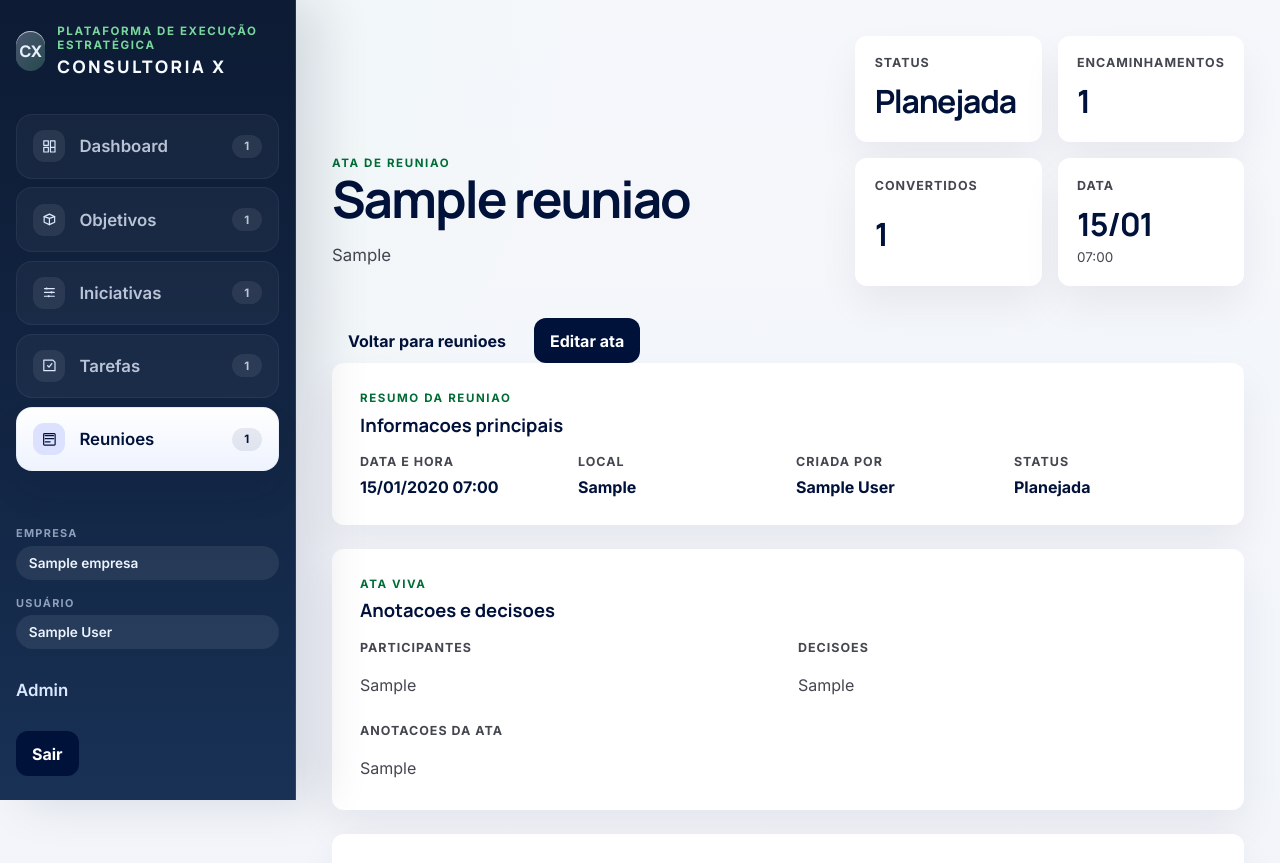
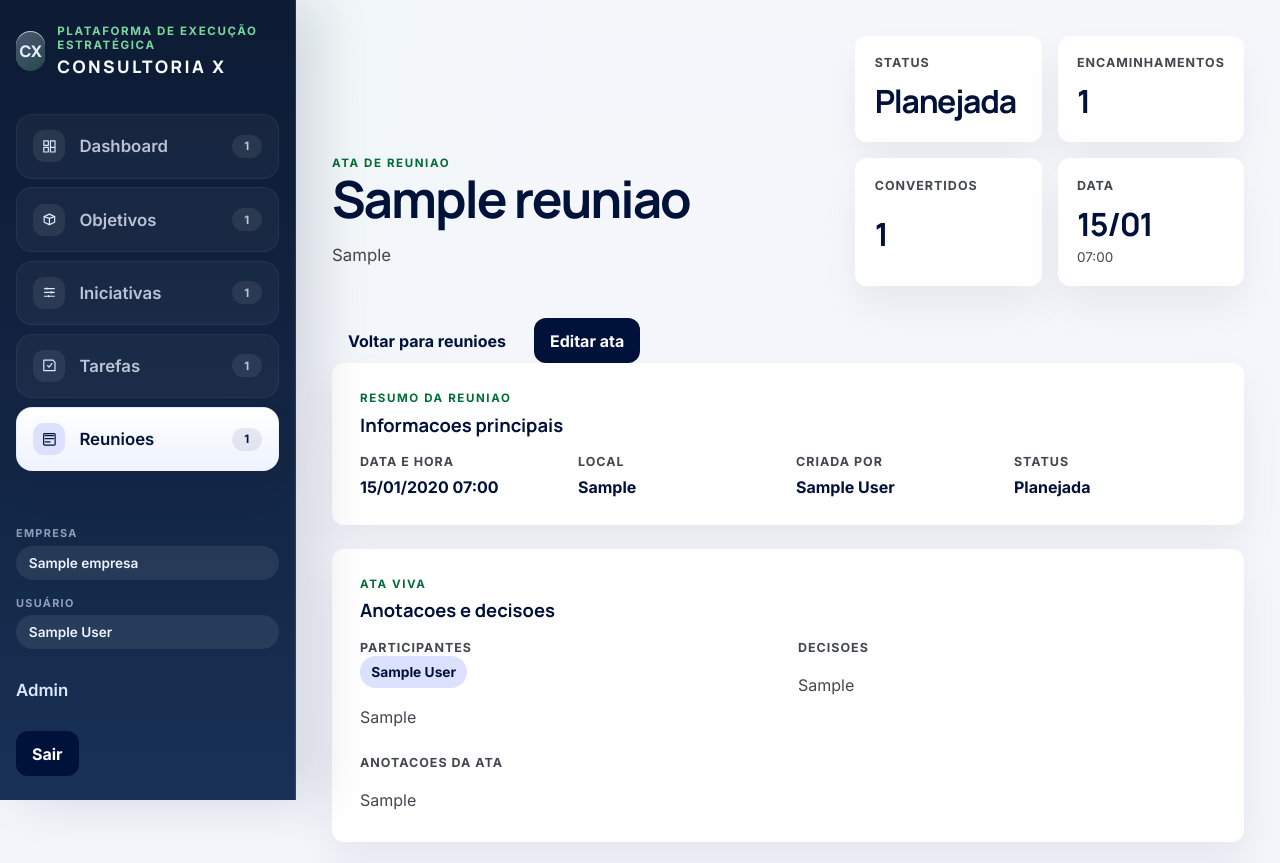
Before and after one commit to newtoncerezini-ai/appmonitor, a Django app: page /reunioes/1/ in a window 1280 px wide. Shown: the top 863 px of the page. Run offline with Django 5.2, Linux system fonts and the light colour scheme; a user stored in the database is signed in; tables that the repository leaves empty hold one stand-in row (values such as "Sample post").

Commit message:
Support meeting participant selection

```diff
--- a/core/admin.py
+++ b/core/admin.py
@@ -80,7 +80,8 @@ class EncaminhamentoReuniaoInline(admin.TabularInline):
 class ReuniaoAdmin(admin.ModelAdmin):
     list_display = ("titulo", "empresa", "data_hora", "status", "criada_por")
     list_filter = ("empresa", "status")
-    search_fields = ("titulo", "pauta", "ata", "decisoes")
+    search_fields = ("titulo", "pauta", "ata", "decisoes", "participantes_externos")
+    filter_horizontal = ("participantes_usuarios",)
     inlines = [EncaminhamentoReuniaoInline]
 
 
--- a/core/forms.py
+++ b/core/forms.py
@@ -117,10 +117,33 @@ class PlanoAcaoForm(BaseEmpresaForm):
 class ReuniaoForm(BaseEmpresaForm):
     class Meta:
         model = Reuniao
-        fields = ["titulo", "data_hora", "local", "participantes", "pauta", "ata", "decisoes", "status"]
+        fields = [
+            "titulo",
+            "data_hora",
+            "local",
+            "participantes_usuarios",
+            "participantes_externos",
+            "pauta",
+            "ata",
+            "decisoes",
+            "status",
+        ]
         widgets = {
             "data_hora": forms.DateTimeInput(attrs={"type": "datetime-local"}),
         }
+
+    def __init__(self, *args, user=None, **kwargs):
+        super().__init__(*args, user=user, **kwargs)
+        self.fields["participantes_usuarios"].label = "Participantes internos"
+        self.fields["participantes_externos"].label = "Participantes externos"
+        self.fields["participantes_usuarios"].widget = forms.CheckboxSelectMultiple()
+        if self.user and self.user.empresa:
+            self.fields["participantes_usuarios"].queryset = Usuario.objects.filter(
+                empresa=self.user.empresa,
+            ).order_by("first_name", "username")
+        self.fields["participantes_usuarios"].widget.choices = self.fields["participantes_usuarios"].choices
+        self.fields["participantes_usuarios"].help_text = "Selecione os usuarios do sistema que participaram da reuniao."
+        self.fields["participantes_externos"].help_text = "Inclua convidados externos, um por linha, quando houver."
 
 
 class EncaminhamentoReuniaoForm(BaseEmpresaForm):
--- a/core/models.py
+++ b/core/models.py
@@ -321,6 +321,12 @@ class Reuniao(models.Model):
     data_hora = models.DateTimeField(default=timezone.now)
     local = models.CharField(max_length=180, blank=True)
     participantes = models.TextField(blank=True)
+    participantes_usuarios = models.ManyToManyField(
+        Usuario,
+        blank=True,
+        related_name="reunioes_participante",
+    )
+    participantes_externos = models.TextField(blank=True)
     pauta = models.TextField(blank=True)
     ata = models.TextField(blank=True)
     decisoes = models.TextField(blank=True)
--- a/core/tests.py
+++ b/core/tests.py
@@ -452,7 +452,8 @@ class ReuniaoTests(TestCase):
                 "titulo": "Reuniao semanal",
                 "data_hora": "2026-04-20T09:00",
                 "local": "Online",
-                "participantes": "Equipe",
+                "participantes_usuarios": [self.usuario.pk],
+                "participantes_externos": "Cliente externo",
                 "pauta": "Acompanhar execucao",
                 "ata": "Discutimos prioridades.",
                 "decisoes": "Manter foco comercial.",
@@ -462,6 +463,9 @@ class ReuniaoTests(TestCase):
 
         self.assertEqual(response.status_code, 302)
         self.assertTrue(Reuniao.objects.filter(titulo="Reuniao semanal", empresa=self.empresa).exists())
+        reuniao = Reuniao.objects.get(titulo="Reuniao semanal", empresa=self.empresa)
+        self.assertTrue(reuniao.participantes_usuarios.filter(pk=self.usuario.pk).exists())
+        self.assertEqual(reuniao.participantes_externos, "Cliente externo")
 
     def test_encaminhamento_gera_tarefa(self):
         reuniao = Reuniao.objects.create(
--- a/core/views.py
+++ b/core/views.py
@@ -47,17 +47,19 @@ def _format_history_value(instance, field_name, value):
     return str(value)
 
 
-def registrar_historico_alteracoes(instance, original, user, form, tipo_entidade):
+def registrar_historico_alteracoes(instance, original, user, form, tipo_entidade, previous_m2m_values=None):
     if not form.changed_data:
         return
+    previous_m2m_values = previous_m2m_values or {}
     for field_name in form.changed_data:
         field = form.fields.get(field_name)
         if field is None:
             continue
 
-        if field_name == "dependencias":
-            anterior = list(original.dependencias.order_by("nome"))
-            novo = list(instance.dependencias.order_by("nome"))
+        model_field = instance._meta.get_field(field_name)
+        if model_field.many_to_many:
+            anterior = previous_m2m_values.get(field_name, list(getattr(original, field_name).all().order_by("pk")))
+            novo = list(getattr(instance, field_name).all().order_by("pk"))
         else:
             anterior = getattr(original, field_name)
             novo = getattr(instance, field_name)
@@ -539,6 +541,14 @@ class BaseUpdateView(GestaoExecucaoMixin, UpdateView):
 
     def form_valid(self, form):
         original = self.get_queryset().get(pk=self.object.pk)
+        previous_m2m_values = {}
+        for field_name in form.changed_data:
+            try:
+                model_field = self.model._meta.get_field(field_name)
+            except Exception:
+                continue
+            if model_field.many_to_many:
+                previous_m2m_values[field_name] = list(getattr(original, field_name).all().order_by("pk"))
         response = super().form_valid(form)
         registrar_historico_alteracoes(
             self.object,
@@ -546,6 +556,7 @@ class BaseUpdateView(GestaoExecucaoMixin, UpdateView):
             self.request.user,
             form,
             self.history_entity_type,
+            previous_m2m_values,
         )
         messages.success(self.request, self.success_message)
         return response
@@ -797,6 +808,7 @@ class ReuniaoDetailView(EmpresaContextMixin, DetailView):
             Reuniao.objects.filter(empresa=self.get_empresa())
             .select_related("criada_por")
             .prefetch_related(
+                "participantes_usuarios",
                 "encaminhamentos__responsavel",
                 "encaminhamentos__objetivo",
                 "encaminhamentos__iniciativa_base",
--- a/static/core/app.css
+++ b/static/core/app.css
@@ -1023,6 +1023,25 @@ h4,
     line-height: 1.7;
 }
 
+.participant-chip-list {
+    display: flex;
+    flex-wrap: wrap;
+    gap: 0.5rem;
+    margin-bottom: 0.85rem;
+}
+
+.participant-chip {
+    display: inline-flex;
+    align-items: center;
+    min-height: 2rem;
+    padding: 0.35rem 0.7rem;
+    border-radius: 999px;
+    background: var(--primary-fixed);
+    color: var(--primary);
+    font-size: 0.86rem;
+    font-weight: 800;
+}
+
 .meeting-action-form {
     display: grid;
     grid-template-columns: repeat(2, minmax(0, 1fr));
--- a/templates/core/form.html
+++ b/templates/core/form.html
@@ -27,7 +27,7 @@
         {% for field in form %}
             <div class="form-row">
                 <label for="{{ field.id_for_label }}">{{ field.label }}</label>
-                {% if field.name == "dependencias" %}
+                {% if field.name == "dependencias" or field.name == "participantes_usuarios" %}
                     {% if field.subwidgets %}
                         <div class="dependency-selector">
                             {% for subwidget in field.subwidgets %}
@@ -38,7 +38,11 @@
                             {% endfor %}
                         </div>
                     {% else %}
+                        {% if field.name == "participantes_usuarios" %}
+                            <div class="empty-selector">Nenhum usuario interno disponivel no momento.</div>
+                        {% else %}
                         <div class="empty-selector">Nenhuma dependência disponível no momento.</div>
+                        {% endif %}
                     {% endif %}
                 {% else %}
                     {{ field }}
--- a/templates/core/reuniao_detail.html
+++ b/templates/core/reuniao_detail.html
@@ -59,7 +59,22 @@
         <div class="meeting-notes-grid">
             <div>
                 <span class="cell-subtitle">Participantes</span>
-                <p>{{ reuniao.participantes|linebreaksbr|default:"Nenhum participante registrado." }}</p>
+                {% if reuniao.participantes_usuarios.all or reuniao.participantes_externos or reuniao.participantes %}
+                    {% if reuniao.participantes_usuarios.all %}
+                        <div class="participant-chip-list">
+                            {% for participante in reuniao.participantes_usuarios.all %}
+                                <span class="participant-chip">{{ participante.get_full_name|default:participante.username }}</span>
+                            {% endfor %}
+                        </div>
+                    {% endif %}
+                    {% if reuniao.participantes_externos %}
+                        <p>{{ reuniao.participantes_externos|linebreaksbr }}</p>
+                    {% elif reuniao.participantes %}
+                        <p>{{ reuniao.participantes|linebreaksbr }}</p>
+                    {% endif %}
+                {% else %}
+                    <p>Nenhum participante registrado.</p>
+                {% endif %}
             </div>
             <div>
                 <span class="cell-subtitle">Decisoes</span>
```
Also changed, not shown: core/migrations/0006_reuniao_participantes_externos_and_more.py (added).
